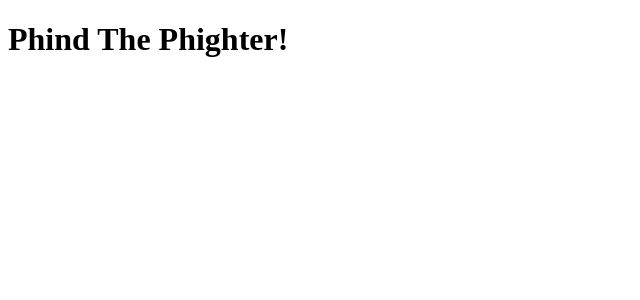
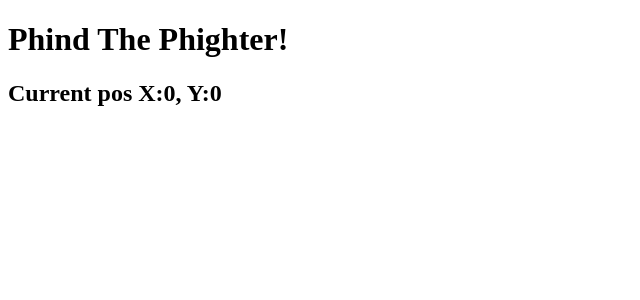
Before and after one commit to SeasonedSoup/PhindThePhighter_front, a React (Vite) app: page / in a window 1280 px wide. Shown: the top 300 px of the page, without its empty margins (0-640 px from the left). Built offline with nearby package versions, Linux system fonts and the light colour scheme.

Commit message:
Show position on click

```diff
--- a/src/App.jsx
+++ b/src/App.jsx
@@ -1,10 +1,23 @@
+import { useEffect, useState } from 'react';
 import './App.css'
+import watchClicks from './getcoordinate';
 
 function App() {
+  const [pos, setPos] = useState({x:0, y: 0})
 
+  useEffect(() => {
+      const stopWatching = watchClicks((coords) => {
+        setPos(coords)
+      })
+
+      return () => {
+        stopWatching();
+      }
+  }, [])
   return (
     <>
       <h1>Phind The Phighter!</h1>
+      <h2>Current pos X:{pos.x}, Y:{pos.y}</h2>
     </>
   )
 }
--- /dev/null
+++ b/src/getcoordinate.js
@@ -0,0 +1,13 @@
+const watchClicks = (cb) => {
+
+    const handleClick = (e) => {
+        const coords = {x: e.clientX, y: e.clientY}
+        cb(coords)
+    }
+
+    document.addEventListener('click', handleClick);
+
+    return () => document.removeEventListener('click', handleClick);
+}
+
+export default watchClicks
```
